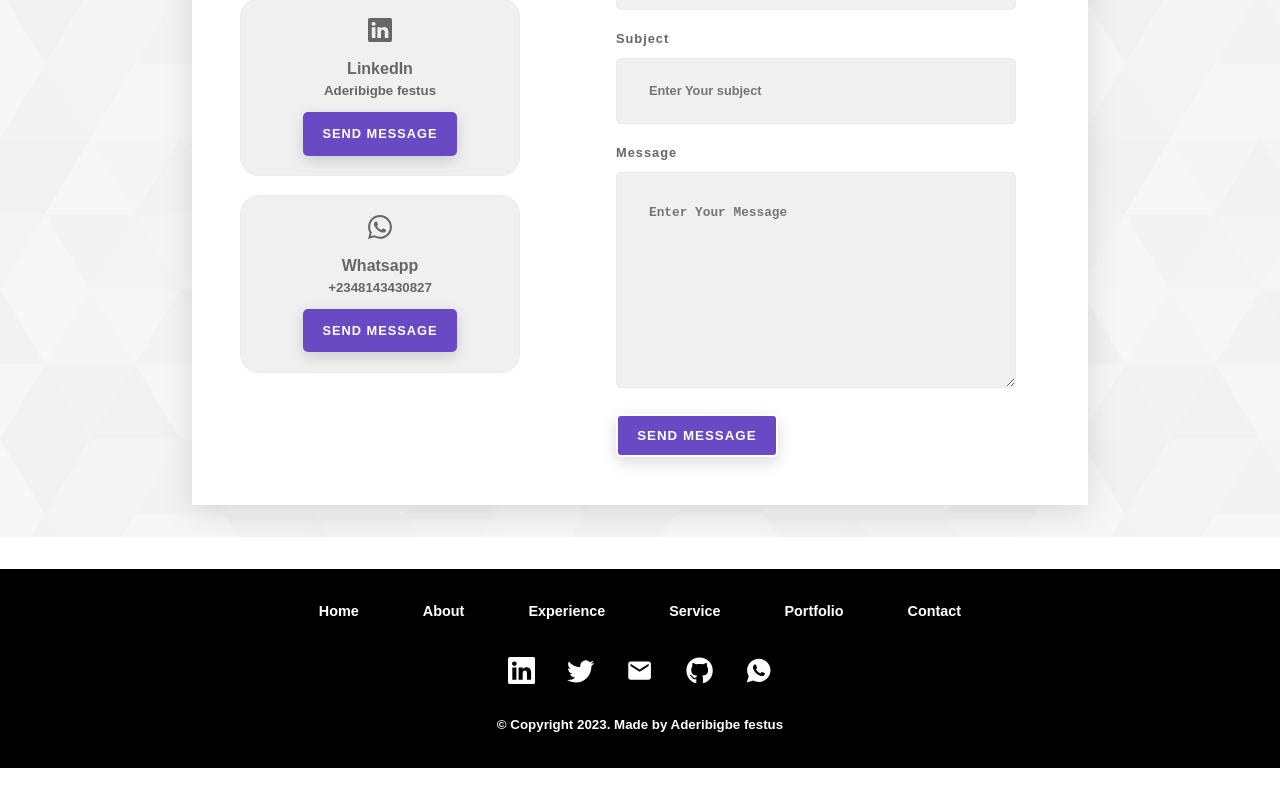
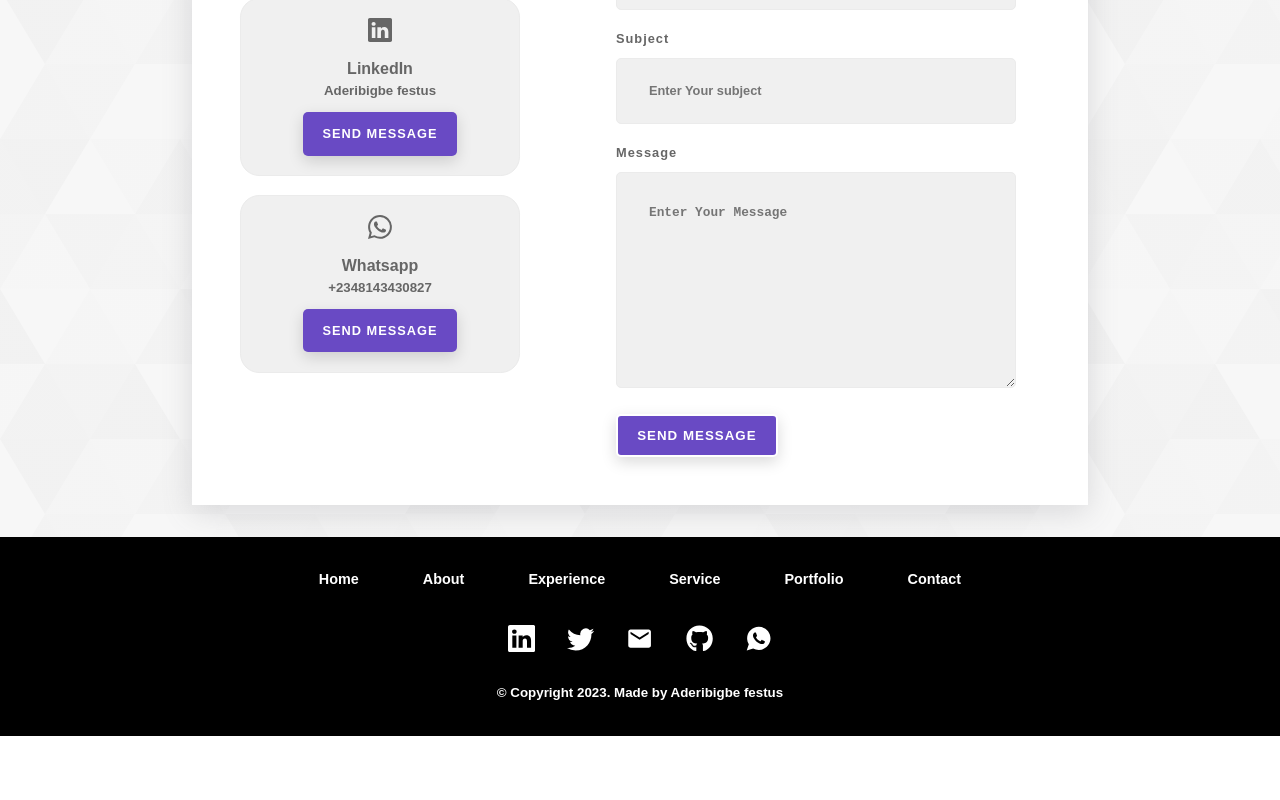
Before and after one commit to Festus891/Personal-Portfolio, a React (Create React App) app: page / in a window 1280 px wide. Shown: the part 4806-5606 px from the top of the page. After the commit the page ends 5542 px from the top, so only its background shows below. Built offline with nearby package versions, Linux system fonts and the light colour scheme.

Commit message:
updating

```diff
--- a/src/components/footer/footer.css
+++ b/src/components/footer/footer.css
@@ -2,7 +2,7 @@ footer {
   background: var(--color-black);
   padding: 2rem 0;
   font-size: 0.9rem;
-  margin: 2rem auto;
+  /* margin: 2rem auto; */
 }
 
 footer a {
```
